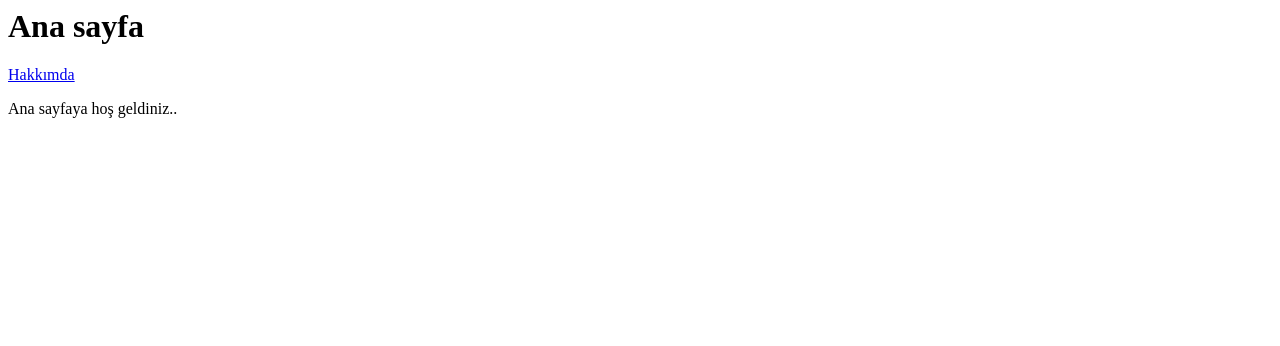
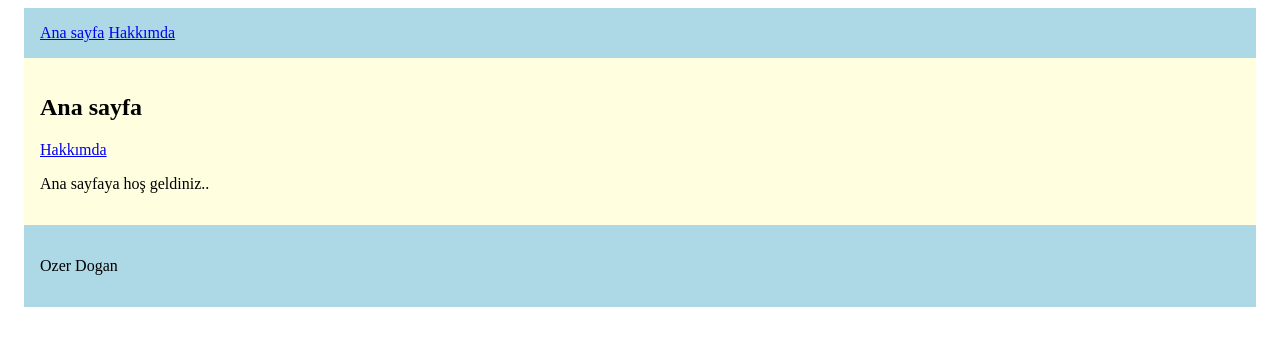
Before and after one commit to ozerdogan/ilkprojem, a plain HTML site: page index.html in a window 1280 px wide. Drawn offline with Linux system fonts and the light colour scheme.

Commit message:
css kodları eklendi

```diff
--- a/index.html
+++ b/index.html
@@ -1,13 +1,46 @@
 <html>
-<head>
-<title>Ana sayfa</title>
+  <head>
+    <title>Ana sayfa</title>
+    <style>
+      .container{
+        max-width: 1200px;
+        margin: 0 auto;
+      }
+      header{
+      background-color: lightblue;
+      padding: 1rem;
+      }
+      section{
+      background-color: lightyellow;
+      padding: 1rem;
+      }
+      footer{
+       background-color: lightblue;
+        padding: 1rem;
+      }
+    </style>
+  </head>
 
-</head>
-<body>
-  <h1>Ana sayfa</h1>
-  <a href="hakkkimda.html"> Hakkımda</a>
-  <p>Ana sayfaya hoş geldiniz..</p>
+  <body>
 
-</body>
+    <header class="container">
+      <nav>
+        <a href="index.html">Ana sayfa</a>
+        <a href="hakkimda.html">Hakkımda</a>
+      </nav>
+    </header>
 
+    <section class="container">
+      <h1>Ana sayfa</h1>
+      <a href="hakkimda.html"> Hakkımda </a>
+
+      <p>Ana sayfaya hoş geldiniz..</p>
+    </section>
+
+    <footer class="container">
+      <p>Ozer Dogan</p>
+    </footer>
+
+
+  </body>
 </html>
```
Also changed, not shown: hakkimda.html (+17 -12 lines).
